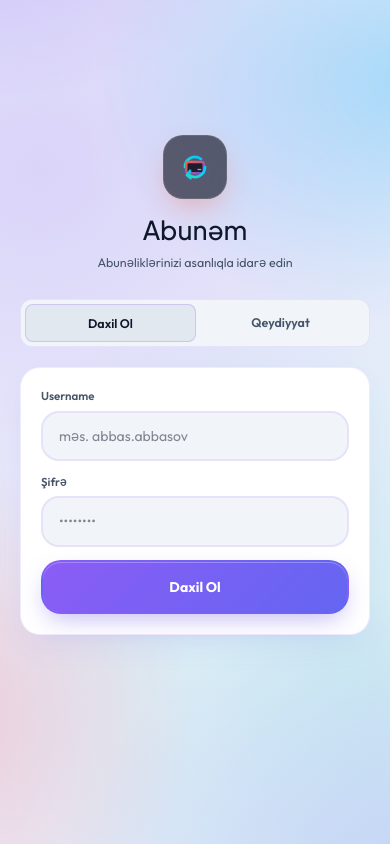
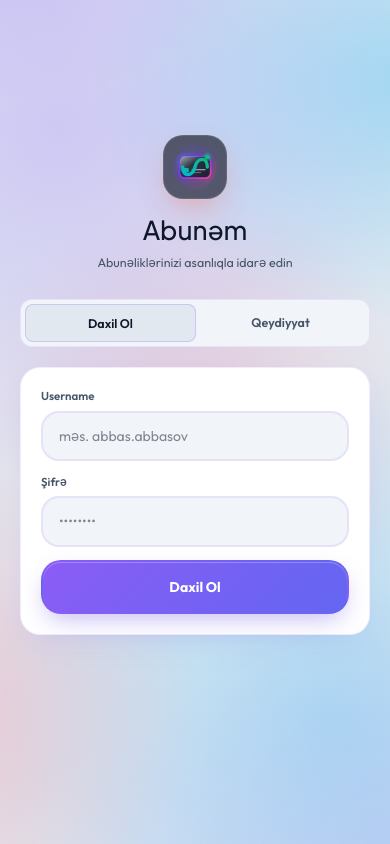
Before and after one commit to abbassultanli71-hash/abune-api-, a website: page public/app.html in a window 390 px wide. Drawn offline with nearby package versions, Linux system fonts and the light colour scheme.

Commit message:
feat(ui): ensure mobile phone simulator viewport frame is locked and active on desktop viewports

```diff
--- a/public/app.html
+++ b/public/app.html
@@ -92,31 +92,49 @@
     display: flex;
     align-items: center;
     justify-content: center;
-    padding: 30px 0;
+    padding: 20px 0;
     background:
-      radial-gradient(circle at 10% 10%, rgba(167, 139, 250, 0.40), transparent 45%),
-      radial-gradient(circle at 90% 85%, rgba(56, 189, 248, 0.35), transparent 45%),
-      radial-gradient(circle at 50% 40%, rgba(251, 113, 133, 0.25), transparent 50%),
-      linear-gradient(135deg, #f8fafc 0%, #edf2f7 100%);
-  }
-  [data-theme="dark"] .device-stage {
+      radial-gradient(circle at 15% 15%, rgba(139, 92, 246, 0.30), transparent 45%),
+      radial-gradient(circle at 85% 85%, rgba(56, 189, 248, 0.25), transparent 45%),
+      radial-gradient(circle at 50% 50%, rgba(236, 72, 153, 0.20), transparent 50%),
+      #090d16;
+  }
+  [data-theme="light"] .device-stage {
     background:
-      radial-gradient(circle at 10% 10%, rgba(139, 92, 246, 0.35), transparent 45%),
-      radial-gradient(circle at 90% 85%, rgba(31, 224, 194, 0.28), transparent 45%),
-      radial-gradient(circle at 50% 40%, rgba(236, 72, 153, 0.22), transparent 50%),
-      #0b0d19;
+      radial-gradient(circle at 15% 15%, rgba(167, 139, 250, 0.35), transparent 45%),
+      radial-gradient(circle at 85% 85%, rgba(56, 189, 248, 0.30), transparent 45%),
+      radial-gradient(circle at 50% 50%, rgba(251, 113, 133, 0.22), transparent 50%),
+      #e2e8f0;
   }
   .phone {
     width: 390px;
     height: 844px;
+    max-height: 94vh;
+    max-width: 95vw;
     background: var(--bg);
-    border-radius: 46px;
-    border: 10px solid #0f172a;
-    box-shadow: 0 35px 80px -20px rgba(99, 102, 241, 0.30), 0 0 40px rgba(167, 139, 250, 0.25);
+    border-radius: 48px;
+    border: 11px solid #0f172a;
+    box-shadow: 0 30px 80px -15px rgba(0, 0, 0, 0.65), 0 0 50px rgba(99, 102, 241, 0.30);
     position: relative;
     overflow: hidden;
     display: flex;
     flex-direction: column;
+    margin: auto;
+  }
+  @media (max-width: 480px) {
+    .device-stage {
+      padding: 0;
+      background: var(--bg);
+    }
+    .phone {
+      width: 100vw;
+      height: 100vh;
+      max-height: 100vh;
+      max-width: 100vw;
+      border-radius: 0;
+      border: none;
+      box-shadow: none;
+    }
   }
   @keyframes blobDrift {
     0%   { transform: translate(0, 0) scale(1) rotate(0deg); }
@@ -1343,34 +1361,40 @@
         <div class="auth-container">
           <div class="auth-logo-area">
             <div class="logo-badge">
-              <svg viewBox="0 0 24 24" fill="none" class="logo-mark">
+              <svg viewBox="0 0 100 100" fill="none" class="logo-mark" style="width:56px; height:56px;">
                 <defs>
-                  <linearGradient id="logo-grad-1" x1="0%" y1="0%" x2="100%" y2="100%">
-                    <stop offset="0%" stop-color="#FF5B45" />
-                    <stop offset="100%" stop-color="#6952E0" />
+                  <filter id="logoGlow" x="-20%" y="-20%" width="140%" height="140%">
+                    <feGaussianBlur stdDeviation="5" result="blur" />
+                    <feComposite in="SourceGraphic" in2="blur" operator="over" />
+                  </filter>
+                  <linearGradient id="abuneGrad1" x1="0%" y1="0%" x2="100%" y2="100%">
+                    <stop offset="0%" stop-color="#4F46E5" />
+                    <stop offset="50%" stop-color="#7C3AED" />
+                    <stop offset="100%" stop-color="#EC4899" />
                   </linearGradient>
-                  <linearGradient id="logo-grad-2" x1="0%" y1="100%" x2="100%" y2="0%">
-                    <stop offset="0%" stop-color="#1FE0C2" />
-                    <stop offset="100%" stop-color="#00C9FF" />
+                  <linearGradient id="abuneGrad2" x1="0%" y1="100%" x2="100%" y2="0%">
+                    <stop offset="0%" stop-color="#06B6D4" />
+                    <stop offset="100%" stop-color="#10B981" />
+                  </linearGradient>
+                  <linearGradient id="glassShine" x1="0%" y1="0%" x2="100%" y2="100%">
+                    <stop offset="0%" stop-color="#FFFFFF" stop-opacity="0.6" />
+                    <stop offset="40%" stop-color="#FFFFFF" stop-opacity="0.1" />
+                    <stop offset="100%" stop-color="#FFFFFF" stop-opacity="0.0" />
                   </linearGradient>
                 </defs>
-                <!-- 3D Loop - Back portion -->
-                <path d="M4 12a8 8 0 0 1 12.8-6.4" stroke="url(#logo-grad-2)" stroke-width="2.2" stroke-linecap="round" />
-
-                <!-- The Credit Card -->
-                <g style="filter: drop-shadow(0 4px 10px rgba(105, 82, 224, 0.25))">
-                  <rect x="5" y="8" width="14" height="9" rx="1.8" stroke="url(#logo-grad-1)" stroke-width="2" fill="rgba(20, 20, 35, 0.85)" />
-                  <!-- Card Stripe -->
-                  <line x1="5" y1="11" x2="19" y2="11" stroke="url(#logo-grad-1)" stroke-width="1.8" />
-                  <!-- Chip / Details -->
-                  <rect x="7" y="14" width="2" height="1.5" rx="0.5" fill="#1FE0C2" opacity="0.8" />
-                  <line x1="14" y1="14" x2="17" y2="14" stroke="#FFF" stroke-width="1" opacity="0.6" />
+                <circle cx="50" cy="50" r="38" fill="url(#abuneGrad1)" opacity="0.18" filter="url(#logoGlow)"/>
+                <path d="M 28 50 C 28 32, 45 32, 50 50 C 55 68, 72 68, 72 50" stroke="url(#abuneGrad2)" stroke-width="6" stroke-linecap="round" fill="none" opacity="0.45"/>
+                <g filter="url(#logoGlow)">
+                  <rect x="22" y="30" width="56" height="40" rx="10" fill="rgba(15, 23, 42, 0.9)" stroke="url(#abuneGrad1)" stroke-width="3"/>
+                  <rect x="23" y="31" width="54" height="38" rx="9" fill="url(#glassShine)"/>
+                  <line x1="22" y1="42" x2="78" y2="42" stroke="url(#abuneGrad1)" stroke-width="3.5" opacity="0.85"/>
+                  <rect x="29" y="52" width="10" height="8" rx="2.5" fill="url(#abuneGrad2)"/>
+                  <line x1="45" y1="55" x2="68" y2="55" stroke="#FFFFFF" stroke-width="2" stroke-linecap="round" opacity="0.7"/>
+                  <line x1="45" y1="60" x2="60" y2="60" stroke="#FFFFFF" stroke-width="1.5" stroke-linecap="round" opacity="0.4"/>
                 </g>
-
-                <!-- 3D Loop - Front portion wrapping around the card with an arrow head -->
-                <path d="M20 12a8 8 0 0 1-12.8 6.4" stroke="url(#logo-grad-2)" stroke-width="2.2" stroke-linecap="round" />
-                <!-- Arrow tip on the front loop -->
-                <path d="M8 15.5l-2.5 3 3 2.5" stroke="url(#logo-grad-2)" stroke-width="2" stroke-linecap="round" stroke-linejoin="round" />
+                <path d="M 72 50 C 72 32, 55 32, 50 50 C 45 68, 28 68, 28 50" stroke="url(#abuneGrad2)" stroke-width="6" stroke-linecap="round" fill="none"/>
+                <circle cx="72" cy="32" r="4.5" fill="#10B981"/>
+                <circle cx="72" cy="32" r="8" fill="#10B981" opacity="0.3"/>
               </svg>
             </div>
             <h2>Abunəm</h2>
@@ -1441,17 +1465,32 @@
               <div class="hero-sub" data-i18n="dashboard_sub">Aktiv abunəlik izlənilir</div>
             </div>
             <div style="display: flex; align-items: center; gap: 14px;">
-              <div class="hero-illustration">
-                <svg viewBox="0 0 100 100" class="floating-illustration" style="width: 50px; height: 50px;">
-                  <g filter="drop-shadow(0 4px 10px rgba(105, 82, 224, 0.4))">
-                    <path d="M50 15 L62 45 L50 40 L38 45 Z" fill="#FF5B45" />
-                    <path d="M50 15 L50 40 L38 45 Z" fill="#CC4030" />
-                    <rect x="47" y="40" width="6" height="15" fill="#f5f7fa" />
-                    <path d="M46 55 L50 72 L54 55 Z" fill="#FFB020" />
-                    <path d="M38 45 L28 56 L38 52 Z" fill="#a58eff" />
-                    <path d="M62 45 L72 56 L62 52 Z" fill="#a58eff" />
-                    <circle cx="50" cy="30" r="3" fill="#FFF" />
-                  </g>
+              <div class="hero-illustration p-2 rounded-3xl bg-gradient-to-tr from-indigo-900/80 via-purple-900/80 to-slate-900/90 border border-indigo-400/40 shadow-xl shadow-indigo-500/25 backdrop-blur-xl transition-all duration-300 hover:rotate-6 hover:scale-110 active:scale-95 cursor-pointer relative group" title="Abunəm Interactive Holographic Emblem">
+                <div class="absolute inset-0 rounded-3xl bg-gradient-to-r from-cyan-500/20 to-pink-500/20 blur-md opacity-75 group-hover:opacity-100 transition-opacity"></div>
+                <svg viewBox="0 0 100 100" fill="none" xmlns="http://www.w3.org/2000/svg" style="width: 46px; height: 46px; position:relative; z-index:1;">
+                  <defs>
+                    <linearGradient id="creativeGrad1" x1="0%" y1="0%" x2="100%" y2="100%">
+                      <stop offset="0%" stop-color="#8B5CF6" />
+                      <stop offset="50%" stop-color="#3B82F6" />
+                      <stop offset="100%" stop-color="#EC4899" />
+                    </linearGradient>
+                    <linearGradient id="creativeGrad2" x1="0%" y1="100%" x2="100%" y2="0%">
+                      <stop offset="0%" stop-color="#10B981" />
+                      <stop offset="100%" stop-color="#06B6D4" />
+                    </linearGradient>
+                    <filter id="creativeGlow" x="-20%" y="-20%" width="140%" height="140%">
+                      <feGaussianBlur stdDeviation="5" result="blur" />
+                      <feComposite in="SourceGraphic" in2="blur" operator="over" />
+                    </filter>
+                  </defs>
+                  <polygon points="50,8 88,28 88,72 50,92 12,72 12,28" fill="rgba(15, 23, 42, 0.95)" stroke="url(#creativeGrad1)" stroke-width="3.5" filter="url(#creativeGlow)"/>
+                  <path d="M 30 50 Q 50 20 70 50 Q 50 80 30 50 Z" stroke="url(#creativeGrad2)" stroke-width="4.5" stroke-linecap="round" fill="none" opacity="0.85"/>
+                  <path d="M 50 25 L 72 68 H 60 L 50 48 L 40 68 H 28 Z" fill="url(#creativeGrad1)"/>
+                  <circle cx="50" cy="50" r="5" fill="#10B981" filter="url(#creativeGlow)">
+                    <animate attributeName="r" values="3;6;3" dur="2s" repeatCount="indefinite"/>
+                    <animate attributeName="opacity" values="0.7;1;0.7" dur="2s" repeatCount="indefinite"/>
+                  </circle>
+                  <polygon points="50,42 52,48 58,50 52,52 50,58 48,52 42,50 48,48" fill="#FFFFFF"/>
                 </svg>
               </div>
               <div class="hero-avatar" id="hero-avatar-initials" onclick="switchScreen('settings')" title="Ayarlar">U.U</div>
@@ -1506,18 +1545,18 @@
         </div>
 
         <!-- Tailwind v4 Cheerful Vibrant AI Insights Banner -->
-        <div class="my-4 p-4 rounded-3xl bg-gradient-to-r from-purple-500/10 via-pink-500/10 to-indigo-500/10 border border-purple-400/30 backdrop-blur-xl shadow-md transition-all duration-300 hover:border-purple-500/50">
+        <div class="my-4 p-4 rounded-3xl bg-gradient-to-r from-indigo-900 via-purple-900 to-slate-900 border border-purple-400/40 backdrop-blur-xl shadow-lg transition-all duration-300 hover:border-purple-400/60">
           <div class="flex items-center justify-between">
             <div class="flex items-center gap-3">
-              <div class="p-2.5 rounded-2xl bg-gradient-to-tr from-purple-600 to-pink-500 text-white shadow-md shadow-purple-500/30">
+              <div class="p-2.5 rounded-2xl bg-gradient-to-tr from-purple-500 to-pink-500 text-white shadow-md shadow-purple-500/40">
                 <svg width="20" height="20" viewBox="0 0 24 24" fill="none" stroke="currentColor" stroke-width="2.2"><path d="M12 2v20M17 5H9.5a3.5 3.5 0 0 0 0 7h5a3.5 3.5 0 0 1 0 7H6"/></svg>
               </div>
               <div>
-                <div class="text-xs font-extrabold tracking-wider uppercase text-purple-600 dark:text-purple-300">Ağıllı Təhlil & Büdcə</div>
-                <div class="text-xs font-semibold text-purple-900 dark:text-purple-100">Bütün xərcləriniz tam nəzarət altındadır ✨</div>
+                <div class="text-xs font-extrabold tracking-wider uppercase text-white">Ağıllı Təhlil & Büdcə</div>
+                <div class="text-xs font-bold text-white mt-0.5">Bütün xərcləriniz tam nəzarət altındadır ✨</div>
               </div>
             </div>
-            <button onclick="switchScreen('budget')" class="px-3.5 py-1.5 rounded-xl bg-purple-600 hover:bg-purple-500 text-white font-bold text-xs shadow-md shadow-purple-500/20 transition-all active:scale-95 cursor-pointer">
+            <button onclick="switchScreen('budget')" class="px-3.5 py-1.5 rounded-xl bg-gradient-to-r from-purple-500 to-pink-500 hover:from-purple-400 hover:to-pink-400 text-white font-bold text-xs shadow-md transition-all active:scale-95 cursor-pointer">
               Büdcə →
             </button>
           </div>
```
Also changed, not shown: server.js (+3 -4 lines).
